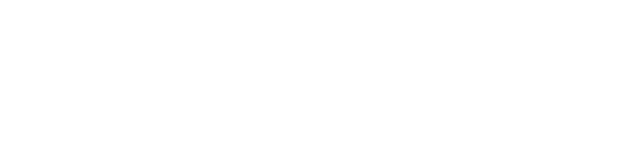
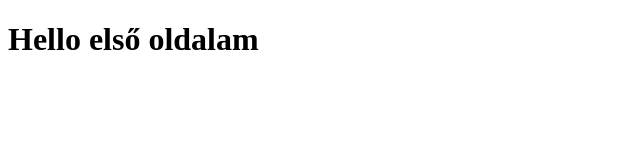
Before and after one commit to horvathkinga/elsoweb, a plain HTML site: page index.html in a window 1280 px wide. Shown: the whole page, without its empty margins (0-640 px from the left). Drawn offline with Linux system fonts and the light colour scheme.

Commit message:
Update index.html

```diff
--- a/index.html
+++ b/index.html
@@ -7,6 +7,6 @@
     <title>Első weboldalam</title>
 </head>
 <body>
-
+    <h1>Hello első oldalam</h1>
 </body>
 </html>
```
